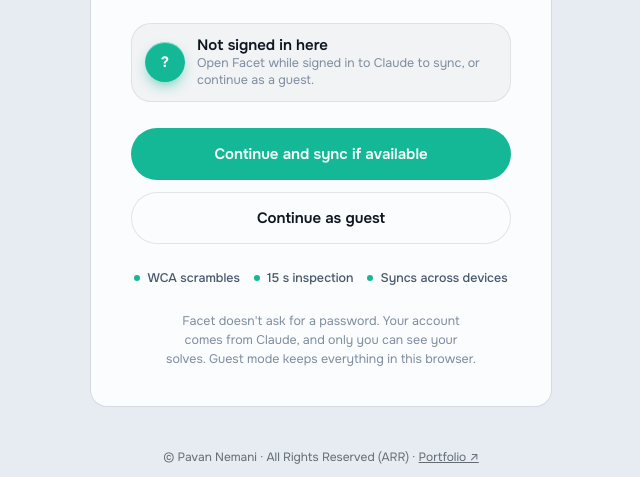
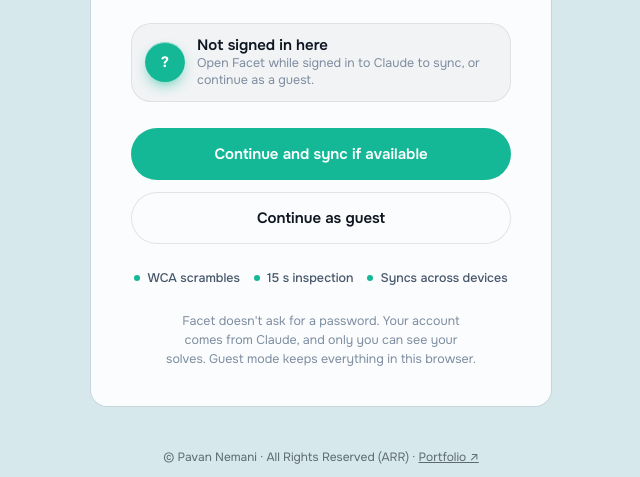
Before and after one commit to ophidianp/facet, a plain HTML site: page login.html in a window 1280 px wide. Shown: the part 323-800 px from the top of the page, without its empty margins (319-959 px from the left). Drawn offline with Linux system fonts and the light colour scheme.

Commit message:
Tint the background with the accent
The light and dark backgrounds mix in a little of the accent colour, so they
follow the accent picked in Customize.

Co-Authored-By: Claude Opus 5.5 <noreply@anthropic.com>
Claude-Session: https://claude.ai/code/session_01R7s5F9jWgeE6EVV2ewa2FD

```diff
--- a/login.html
+++ b/login.html
@@ -11,7 +11,7 @@
 /* Layout: one plain centred card on a flat background. This page has no header,
    so there is no liquid glass on it. */
 :root {
-  --bg: #e6ecf2; --fg: #0e1621; --fg-2: #46566a; --fg-3: #7d8da0; --line: rgb(14 22 33 / 0.1);
+  --bg: color-mix(in srgb, var(--accent) 7%, #e6ecf2); --fg: #0e1621; --fg-2: #46566a; --fg-3: #7d8da0; --line: rgb(14 22 33 / 0.1);
   --glass-rgb: 255 255 255; --edge-rgb: 255 255 255; --edge-alpha: 0.7; --shade-rgb: 24 36 60;
   --hilite: rgb(255 255 255 / 0.75);
   --acc-h: 168; --acc-s: 80%;
@@ -31,14 +31,14 @@
 }
 @media (prefers-color-scheme: dark) {
   :root:not([data-theme="light"]) {
-    --bg: #090d14; --fg: #eef3f9; --fg-2: #a3b1c2; --fg-3: #687a8f; --line: rgb(255 255 255 / 0.08);
+    --bg: color-mix(in srgb, var(--accent) 6%, #090d14); --fg: #eef3f9; --fg-2: #a3b1c2; --fg-3: #687a8f; --line: rgb(255 255 255 / 0.08);
     --glass-rgb: 22 28 40; --edge-alpha: 0.13; --shade-rgb: 0 0 0; --hilite: rgb(255 255 255 / 0.16);
     --field-a: hsl(var(--acc-h) var(--acc-s) 24%); --field-b: hsl(calc(var(--acc-h) + 55) var(--acc-s) 24%); --field-c: hsl(calc(var(--acc-h) - 150) var(--acc-s) 22%);
     --accent-ink: #04130f; --spec: 0.42; --rim: 0.32; --tint: 0.03; color-scheme: dark;
   }
 }
 :root[data-theme="dark"] {
-  --bg: #090d14; --fg: #eef3f9; --fg-2: #a3b1c2; --fg-3: #687a8f; --line: rgb(255 255 255 / 0.08);
+  --bg: color-mix(in srgb, var(--accent) 6%, #090d14); --fg: #eef3f9; --fg-2: #a3b1c2; --fg-3: #687a8f; --line: rgb(255 255 255 / 0.08);
   --glass-rgb: 22 28 40; --edge-alpha: 0.13; --shade-rgb: 0 0 0; --hilite: rgb(255 255 255 / 0.16);
   --field-a: hsl(var(--acc-h) var(--acc-s) 24%); --field-b: hsl(calc(var(--acc-h) + 55) var(--acc-s) 24%); --field-c: hsl(calc(var(--acc-h) - 150) var(--acc-s) 22%);
   --accent-ink: #04130f; --spec: 0.42; --rim: 0.32; --tint: 0.03; color-scheme: dark;
```
Also changed, not shown: index.html (+3 -3 lines).
